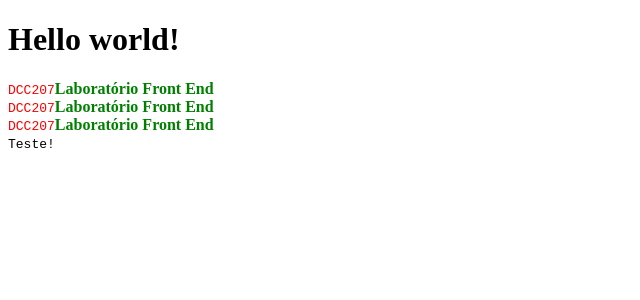
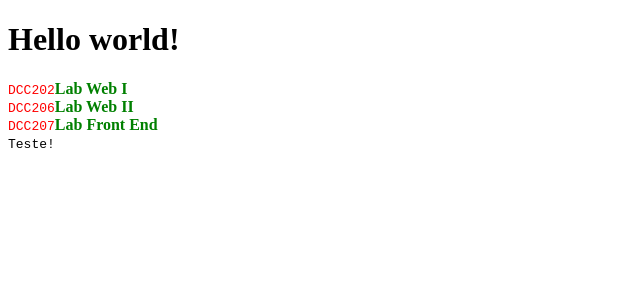
Before and after one commit to ufjf-dcc207/ufjf-dcc207-2026-3-a-atv02-igorknop, a React (Vite) app: page / in a window 1280 px wide. Shown: the top 300 px of the page, without its empty margins (0-640 px from the left). Built offline with nearby package versions, Linux system fonts and the light colour scheme.

Commit message:
passa parâmetros para componente via props

```diff
--- a/src/App.tsx
+++ b/src/App.tsx
@@ -4,9 +4,9 @@ function App() {
   return (
     <>
       <h1>Hello world!</h1>
-      <Disciplina />
-      <Disciplina />
-      <Disciplina />
+      <Disciplina codigo="DCC202" nome="Lab Web I"/>
+      <Disciplina codigo="DCC206" nome="Lab Web II"/>
+      <Disciplina codigo="DCC207" nome="Lab Front End"/>
       <div>
         <code>Teste!</code>
       </div>
--- a/src/Disciplina.tsx
+++ b/src/Disciplina.tsx
@@ -1,7 +1,7 @@
 import "./Disciplina.css"
-const codigo = "DCC207";
-const nome = "Laboratório Front End";
-export default function Disciplina() {
+export default function Disciplina(props) {
+    const codigo = props.codigo;
+    const nome = props.nome;
     console.log(`Olá Disciplina: ${codigo} ${nome}`);
     return (
         <div className="disciplina">
```
